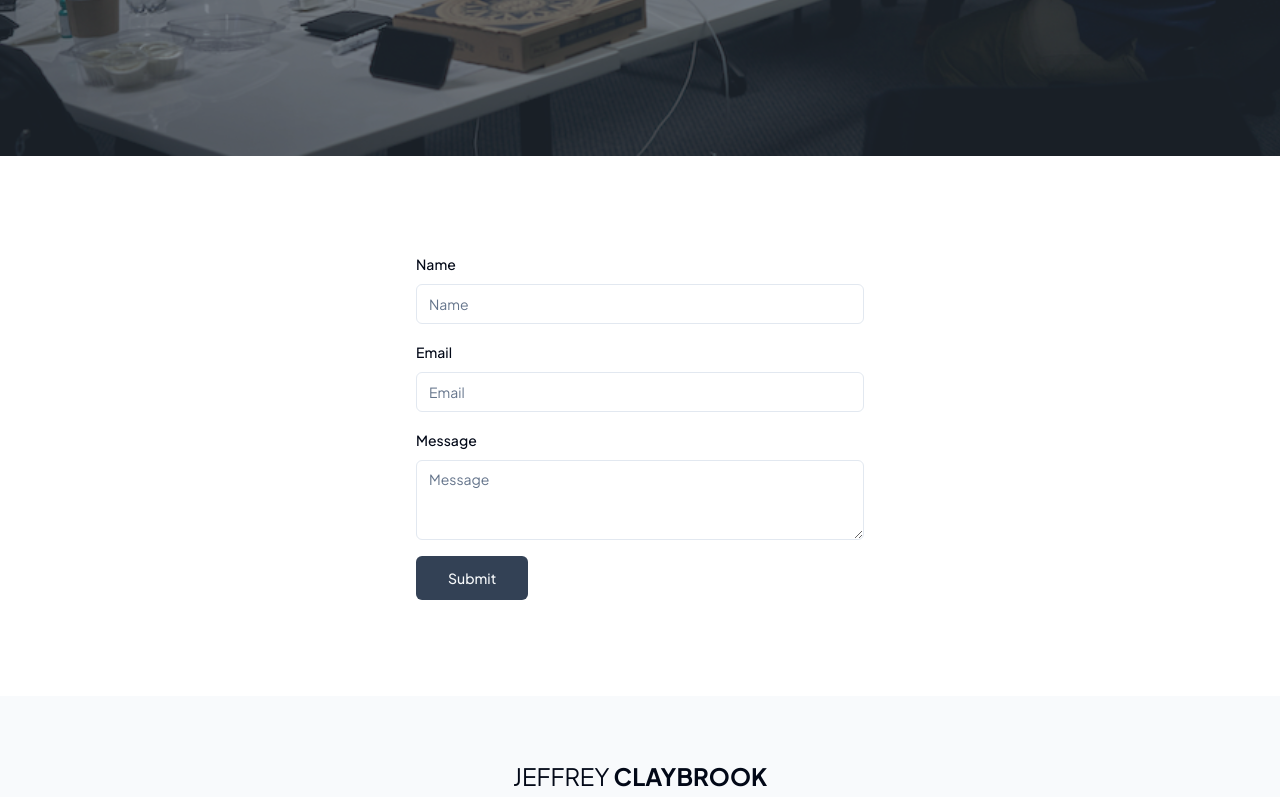
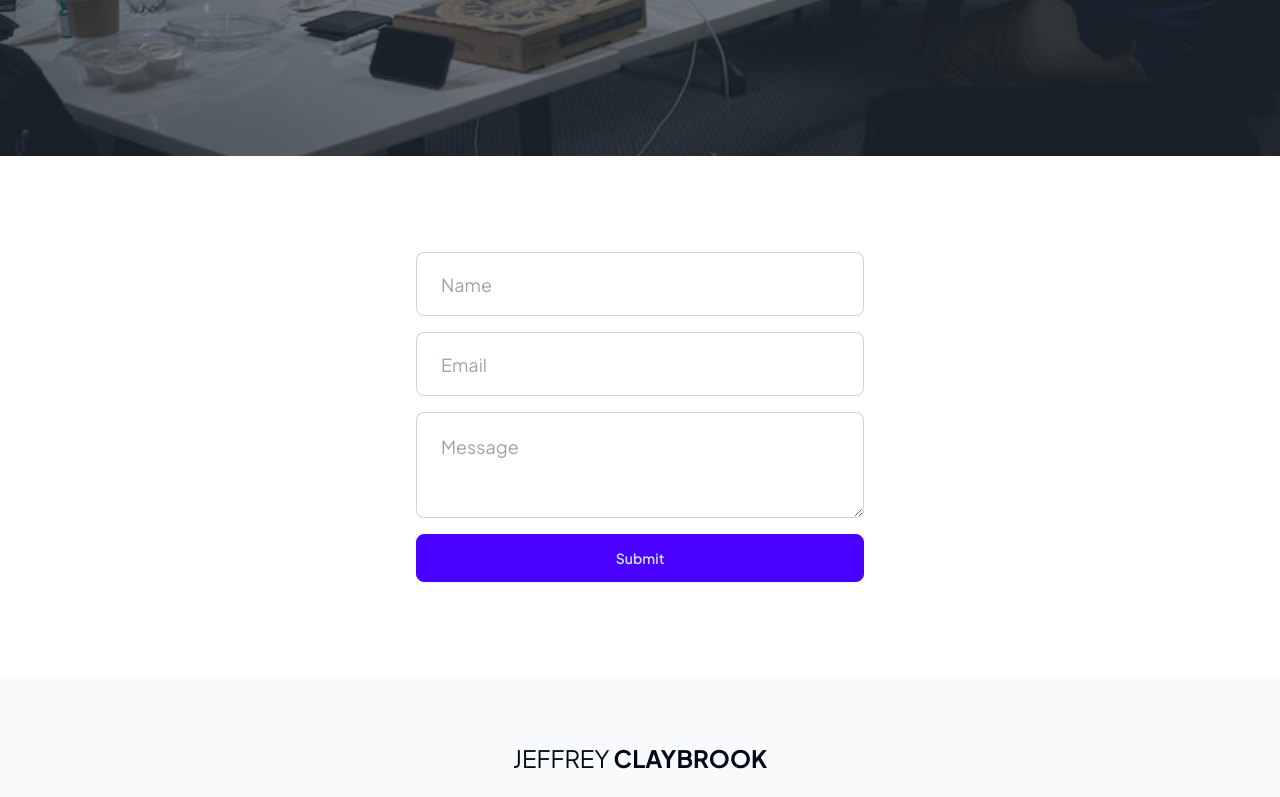
Before and after one commit to jeffclaybrook/portfolio-3, a Next.js app: page /contact in a window 1280 px wide. Shown: the part 644-1441 px from the top of the page. Built offline with nearby package versions, Linux system fonts and the light colour scheme.

Commit message:
Updated form

```diff
--- a/src/app/contact/page.tsx
+++ b/src/app/contact/page.tsx
@@ -1,4 +1,4 @@
-import ContactForm from "@/components/contact-form"
+import Form from "@/components/form"
 import Header from "@/components/header"
 import Main from "@/components/main"
 import Section from "@/components/section"
@@ -12,7 +12,7 @@ export default function Page() {
    </Header>
    <Main>
     <Section>
-     <ContactForm />
+     <Form />
     </Section>
    </Main>
   </>
--- a/src/app/layout.tsx
+++ b/src/app/layout.tsx
@@ -1,5 +1,6 @@
 import type { Metadata } from "next"
 import { Plus_Jakarta_Sans } from "next/font/google"
+import { ReactNode } from "react"
 import { GoogleAnalytics } from "@next/third-parties/google"
 import Navbar from "@/components/navbar"
 import Footer from "@/components/footer"
@@ -15,7 +16,7 @@ export const metadata: Metadata = {
 export default function RootLayout({
   children,
 }: Readonly<{
-  children: React.ReactNode
+  children: ReactNode
 }>) {
   return (
     <html lang="en">
--- a/src/app/page.tsx
+++ b/src/app/page.tsx
@@ -4,7 +4,7 @@ import Card from "@/components/card"
 import Header from "@/components/header"
 import Main from "@/components/main"
 import Section from "@/components/section"
-import ContactForm from "@/components/contact-form"
+import Form from "@/components/form"
 import Project from "@/components/project"
 import Testimonial from "@/components/testimonial"
 import Typewriter from "@/components/typewriter"
@@ -132,7 +132,7 @@ export default function Home() {
           image={testimonials[3].image}
         />
         <Section title="Contact" subtitle="Let's get in touch!">
-          <ContactForm />
+          <Form />
         </Section>
       </Main>
     </>
--- a/src/components/contact-form.tsx
+++ /dev/null
@@ -1,77 +0,0 @@
-"use client"
-
-import { useForm } from "react-hook-form"
-import { zodResolver } from "@hookform/resolvers/zod"
-import { z } from "zod"
-import { Form, FormControl, FormField, FormItem, FormLabel } from "./ui/form"
-import { Input } from "./ui/input"
-import { Textarea } from "./ui/textarea"
-import { Button } from "./ui/button"
-
-const formSchema = z.object({
- name: z.string(),
- email: z.string(),
- message: z.string()
-})
-
-const ContactForm = () => {
- const form = useForm<z.infer<typeof formSchema>>({
-  resolver: zodResolver(formSchema),
-  defaultValues: {
-   name: "",
-   email: "",
-   message: ""
-  }
- })
-
- return (
-  <Form {...form}>
-   <form
-    className="max-w-md w-full mx-auto space-y-4"
-    action="https://public.herotofu.com/v1/c6c2f510-d64f-11ee-afc9-dd7ac292df82"
-    method="POST"
-    acceptCharset="UTF-8"
-   >
-    <FormField
-     control={form.control}
-     name="name"
-     render={({ field }) => (
-      <FormItem>
-       <FormLabel>Name</FormLabel>
-       <FormControl>
-        <Input placeholder="Name" {...field} />
-       </FormControl>
-      </FormItem>
-     )}
-    />
-    <FormField
-     control={form.control}
-     name="email"
-     render={({ field }) => (
-      <FormItem>
-       <FormLabel>Email</FormLabel>
-       <FormControl>
-        <Input placeholder="Email" {...field} />
-       </FormControl>
-      </FormItem>
-     )}
-    />
-    <FormField
-     control={form.control}
-     name="message"
-     render={({ field }) => (
-      <FormItem>
-       <FormLabel>Message</FormLabel>
-       <FormControl>
-        <Textarea placeholder="Message" {...field} />
-       </FormControl>
-      </FormItem>
-     )}
-    />
-    <Button type="submit" variant="custom" size="lg">Submit</Button>
-   </form>
-  </Form>
- )
-}
-
-export default ContactForm
--- /dev/null
+++ b/src/components/form.tsx
@@ -0,0 +1,37 @@
+const Form = () => {
+ return (
+  <form
+   action="https://public.herotofu.com/v1/c6c2f510-d64f-11ee-afc9-dd7ac292df82"
+   method="POST"
+   acceptCharset="UTF-8"
+   className="flex flex-col gap-4 max-w-md mx-auto"
+  >
+   <input
+    type="text"
+    id="name"
+    name="Name"
+    placeholder="Name"
+    className="input input-bordered input-lg"
+    required
+   />
+   <input
+    type="text"
+    id="email"
+    name="Email"
+    placeholder="Email"
+    className="input input-bordered input-lg"
+    required
+   />
+   <textarea
+    id="message"
+    name="Message"
+    placeholder="Message"
+    className="textarea textarea-bordered textarea-lg"
+    required
+   />
+   <button type="submit" className="btn btn-primary">Submit</button>
+  </form>
+ )
+}
+
+export default Form
```
